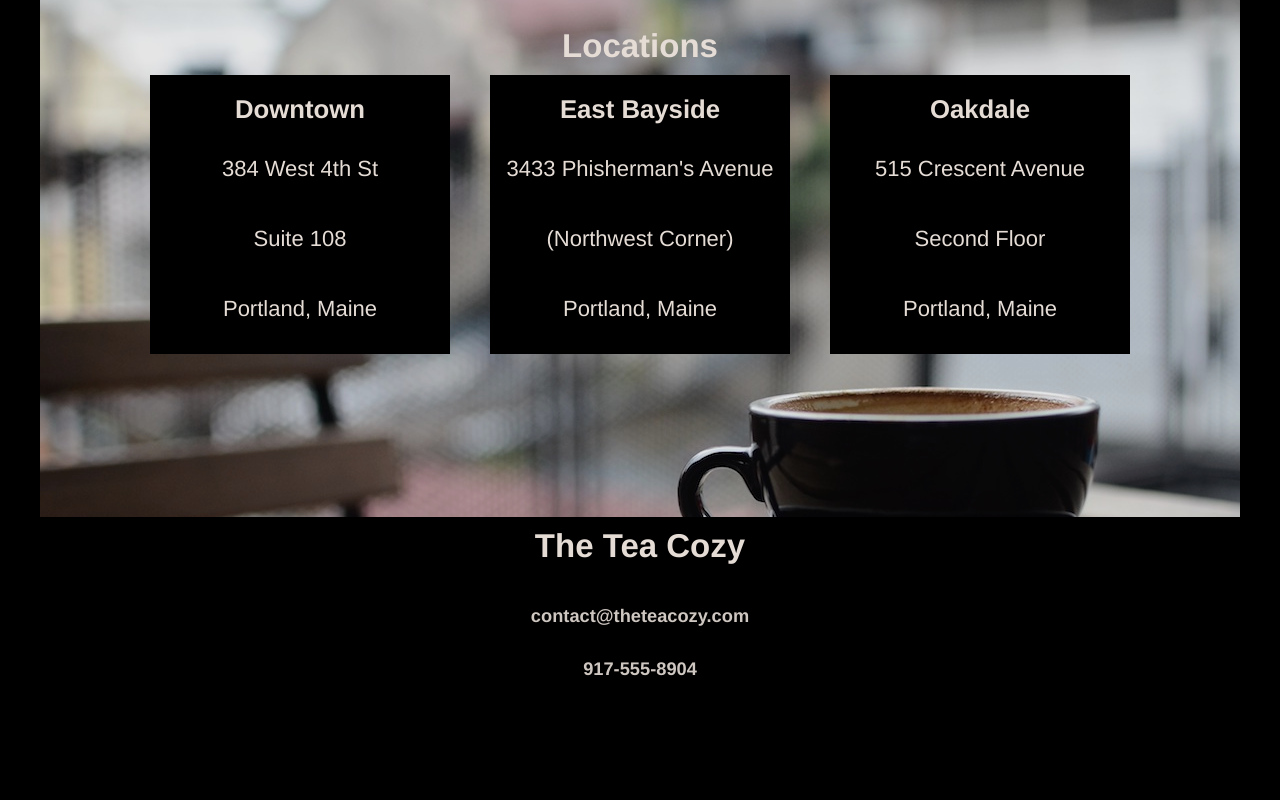
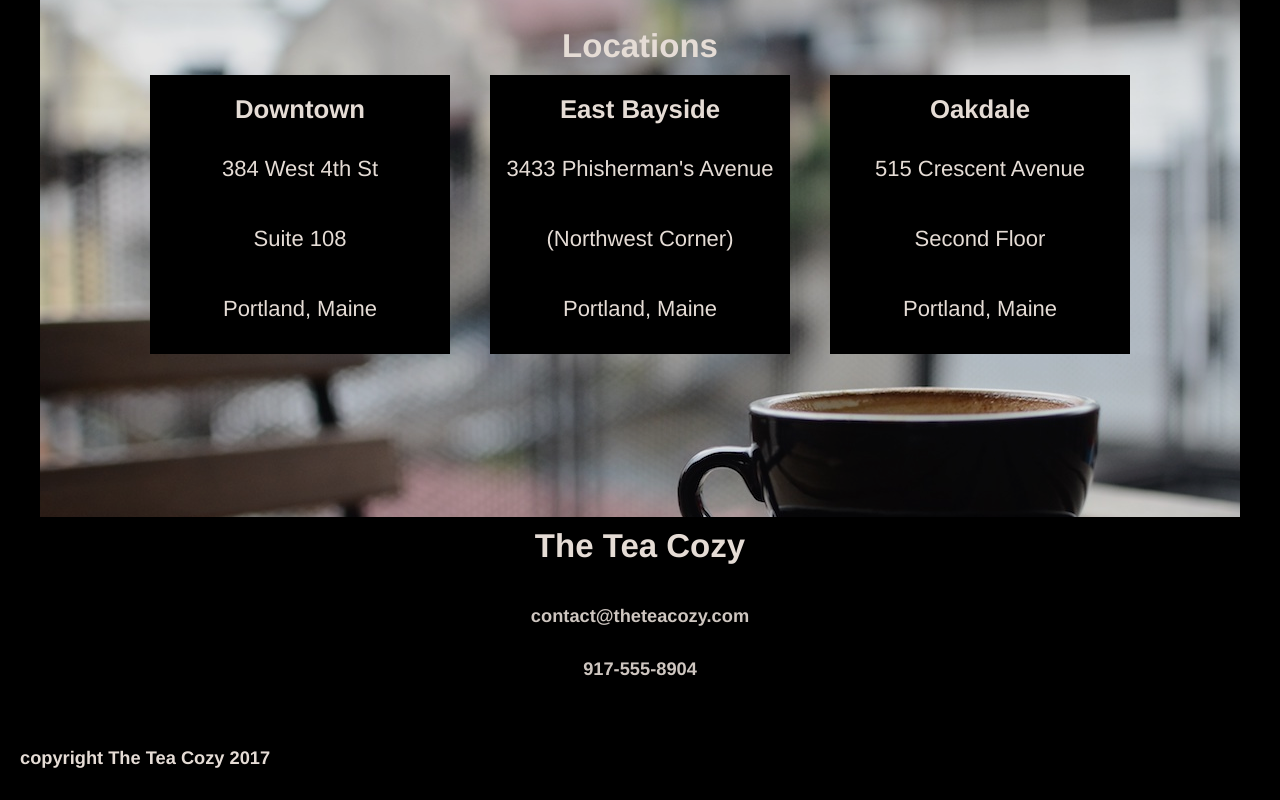
Before and after one commit to joshpetras/tea-cozy, a plain HTML site: page index.html in a window 1280 px wide. Shown: the part 926-1726 px from the top of the page. Before the commit the page ends 1643 px from the top, so only its background shows below. Drawn offline with Linux system fonts and the light colour scheme.

Commit message:
Add footer section HTML and css.

```diff
--- a/index.html
+++ b/index.html
@@ -73,8 +73,10 @@
     <h5><a href="mailto:contact@theteacozy.com">contact@theteacozy.com</a></h5>
     <h5><a href="tel:9175558904">917-555-8904</a></h5>
   </div>
+  <footer>
+    <h5>copyright The Tea Cozy 2017</h5>
+  </footer>
 
-  </footer>
 </body>
 
 </html>
--- a/resources/css/master.css
+++ b/resources/css/master.css
@@ -101,3 +101,8 @@ header nav span {
 .contact a {
   text-decoration: none;
 }
+
+footer {
+  text-align: left;
+  padding-left: 20px;
+}
```
